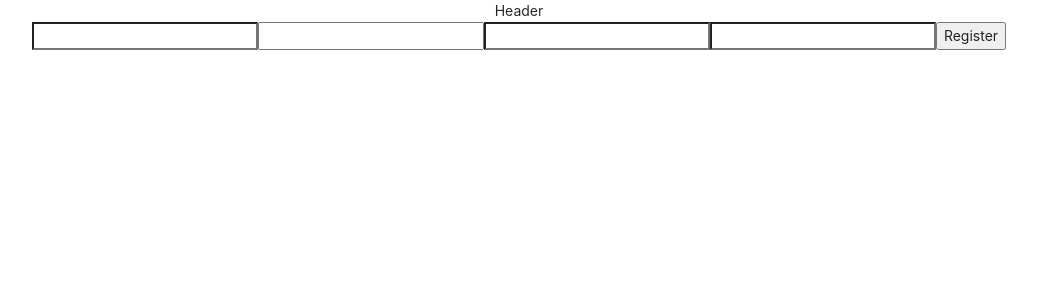
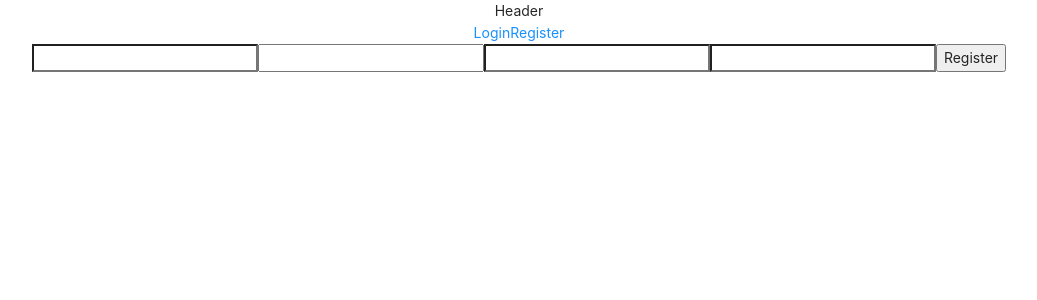
Before and after one commit to RebecaASuesta/TB-MERN_project, a React (Create React App) app: page /register in a window 1280 px wide. Shown: the top 300 px of the page, without its empty margins (121-1158 px from the left). Built offline with nearby package versions, Linux system fonts and the light colour scheme.

Commit message:
Logout implementado en Header

```diff
--- a/src/components/Header/Header.jsx
+++ b/src/components/Header/Header.jsx
@@ -1,6 +1,34 @@
+import { Link, useNavigate } from "react-router-dom"
+import { useDispatch, useSelector } from "react-redux"
+import { logout } from "../../features/auth/authSlice"
+
 const Header = () => {
+    const navigate = useNavigate();
+
+    const dispatch = useDispatch();
+
+    const { user } = useSelector((state) => state.auth);
+
+    const onLogout = (e) => {
+        e.preventDefault();
+        dispatch(logout());
+        navigate("/login")
+    };
+
     return (
-        <div>Header</div>
+        <nav>
+            <span>Header</span>
+            <div>
+                {user ?
+                    <span><Link to="/" onClick={onLogout}>Logout</Link></span>
+                :
+                    <>
+                        <span><Link to="/login">Login</Link></span>
+                        <span><Link to="/register">Register</Link></span>
+                    </>
+                }
+            </div>
+        </nav>
     )
 }
 
```
